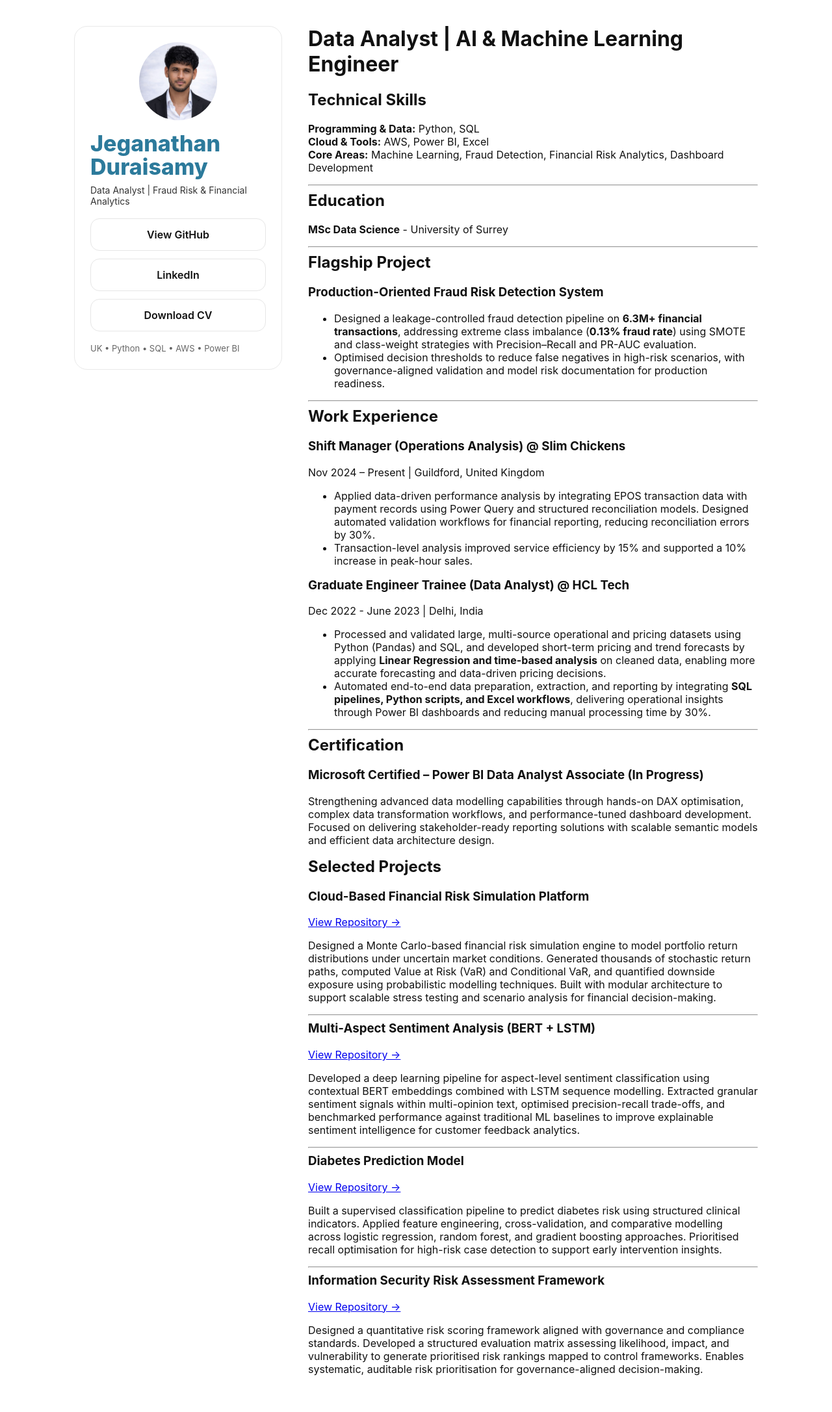
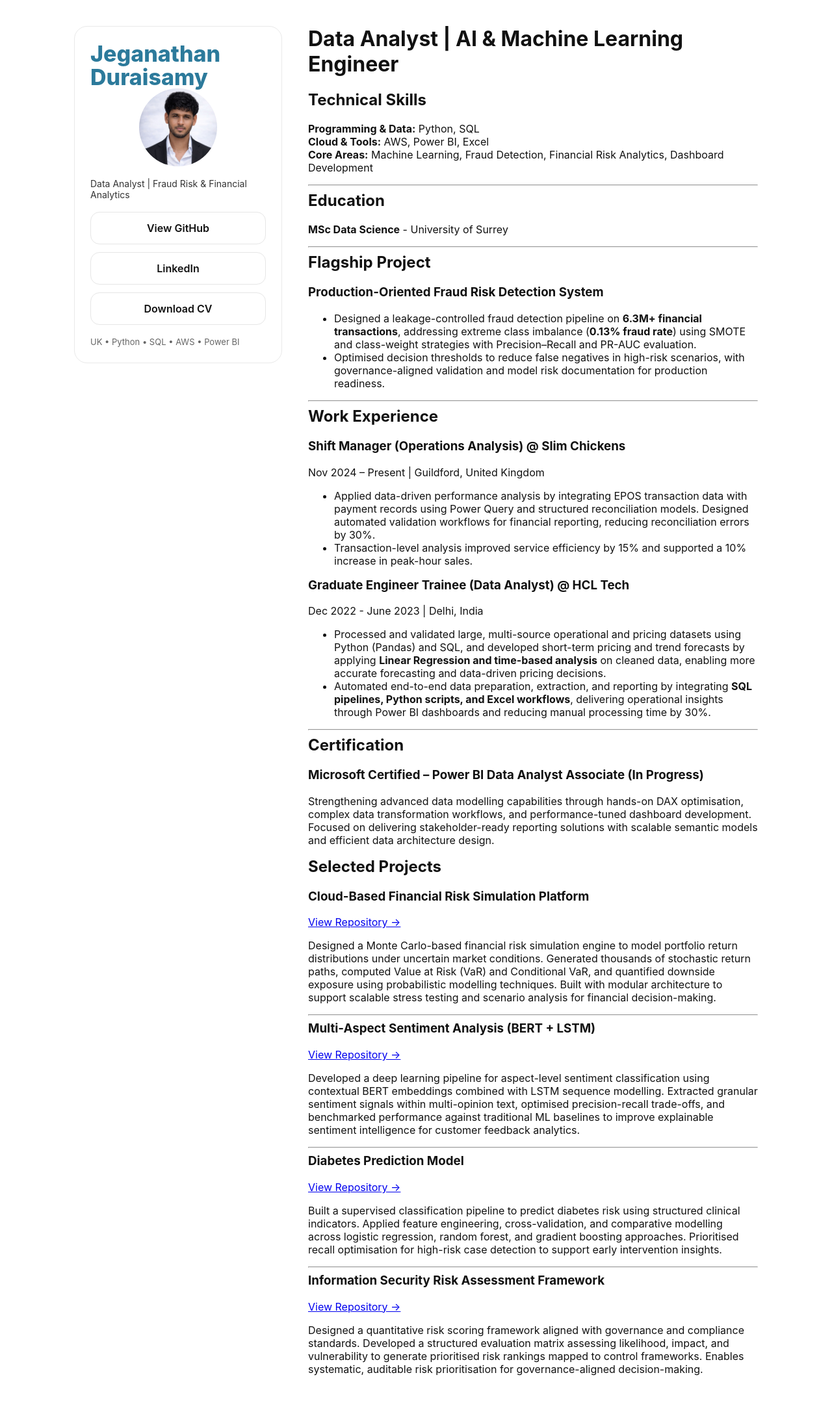
Before and after one commit to samplerittgithub/Data-Analyst-, a Jekyll site: the page built from index.md, in a window 1280 px wide. Shown: the whole page at 65% size. Built offline with Jekyll 4.4.1, drawn with Linux system fonts in a browser that asks for light colours; our own code applies the rules of GitHub Pages for plain Markdown files.

Commit message:
Update default.html

```diff
--- a/_layouts/default.html
+++ b/_layouts/default.html
@@ -9,21 +9,32 @@
 
   <body>
     <div class="page">
+
       <!-- Sidebar -->
       <aside class="sidebar">
         <div class="card">
-          <img class="avatar" src="{{ '/assets/img/profile.jpg' | relative_url }}" alt="Profile photo">
 
+          <!-- Name -->
           <h1 class="name">Jeganathan<br/>Duraisamy</h1>
+
+          <!-- Profile Photo -->
+          <img class="avatar"
+               src="{{ '/assets/img/profile.jpg' | relative_url }}"
+               alt="Profile photo">
+
+          <!-- Role -->
           <p class="role">Data Analyst | Fraud Risk &amp; Financial Analytics</p>
 
+          <!-- Buttons -->
           <div class="buttons">
             <a class="btn" href="{{ site.github_url }}" target="_blank" rel="noopener">View GitHub</a>
             <a class="btn" href="{{ site.linkedin_url }}" target="_blank" rel="noopener">LinkedIn</a>
             <a class="btn" href="{{ site.cv_url | relative_url }}" target="_blank" rel="noopener">Download CV</a>
           </div>
 
+          <!-- Tags -->
           <p class="tags">{{ site.tagline }}</p>
+
         </div>
       </aside>
 
@@ -31,6 +42,7 @@
       <main class="content">
         {{ content }}
       </main>
+
     </div>
   </body>
 </html>
```
